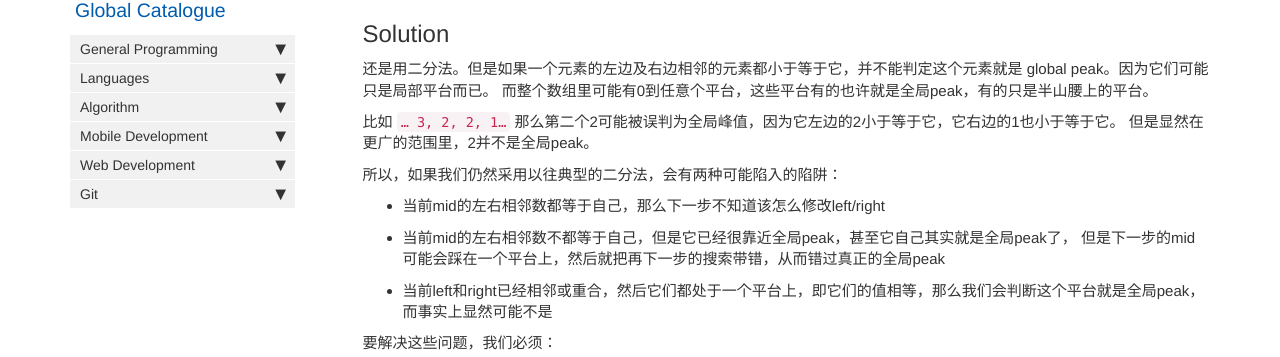
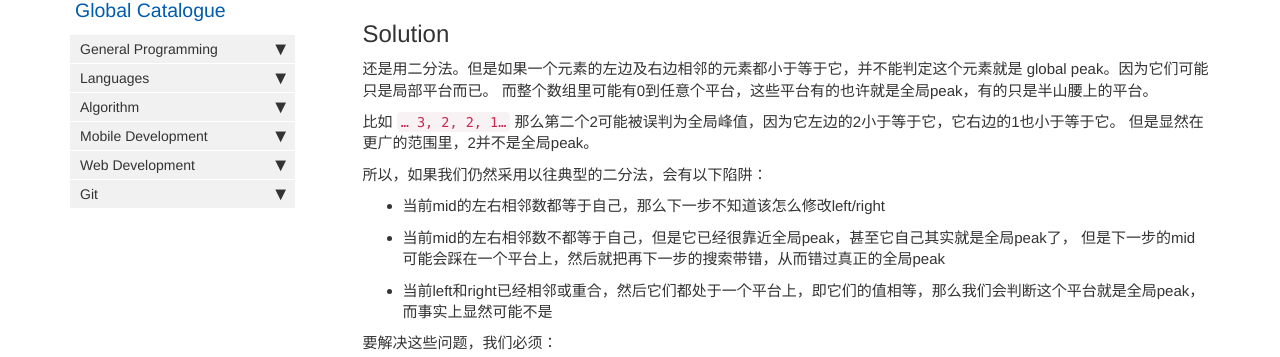
Before and after one commit to HungryOrc/hungryorc.github.io, a Jekyll site: the page built from pages/algorithm/algorithm_find_global_peak_in_A-shape_array_with_duplicates.md, in a window 1280 px wide and 900 px high, scrolled down 450 px. Shown: the part 94-451 px from the top of the window. Built offline with Jekyll 4.4.1, drawn with Linux system fonts in a browser that asks for light colours; nearby versions of some CDN libraries; comment, search, counter and statistics services are not loaded.

Commit message:
Update algorithm_find_global_peak_in_A-shape_array_with_duplicates.md

```diff
--- a/pages/algorithm/algorithm_find_global_peak_in_A-shape_array_with_duplicates.md
+++ b/pages/algorithm/algorithm_find_global_peak_in_A-shape_array_with_duplicates.md
@@ -28,7 +28,7 @@ toc: false
 比如 `… 3, 2, 2, 1…` 那么第二个2可能被误判为全局峰值，因为它左边的2小于等于它，它右边的1也小于等于它。
 但是显然在更广的范围里，2并不是全局peak。
 
-所以，如果我们仍然采用以往典型的二分法，会有两种可能陷入的陷阱：
+所以，如果我们仍然采用以往典型的二分法，会有以下陷阱：
 * 当前mid的左右相邻数都等于自己，那么下一步不知道该怎么修改left/right
 * 当前mid的左右相邻数不都等于自己，但是它已经很靠近全局peak，甚至它自己其实就是全局peak了，
 但是下一步的mid可能会踩在一个平台上，然后就把再下一步的搜索带错，从而错过真正的全局peak
```
